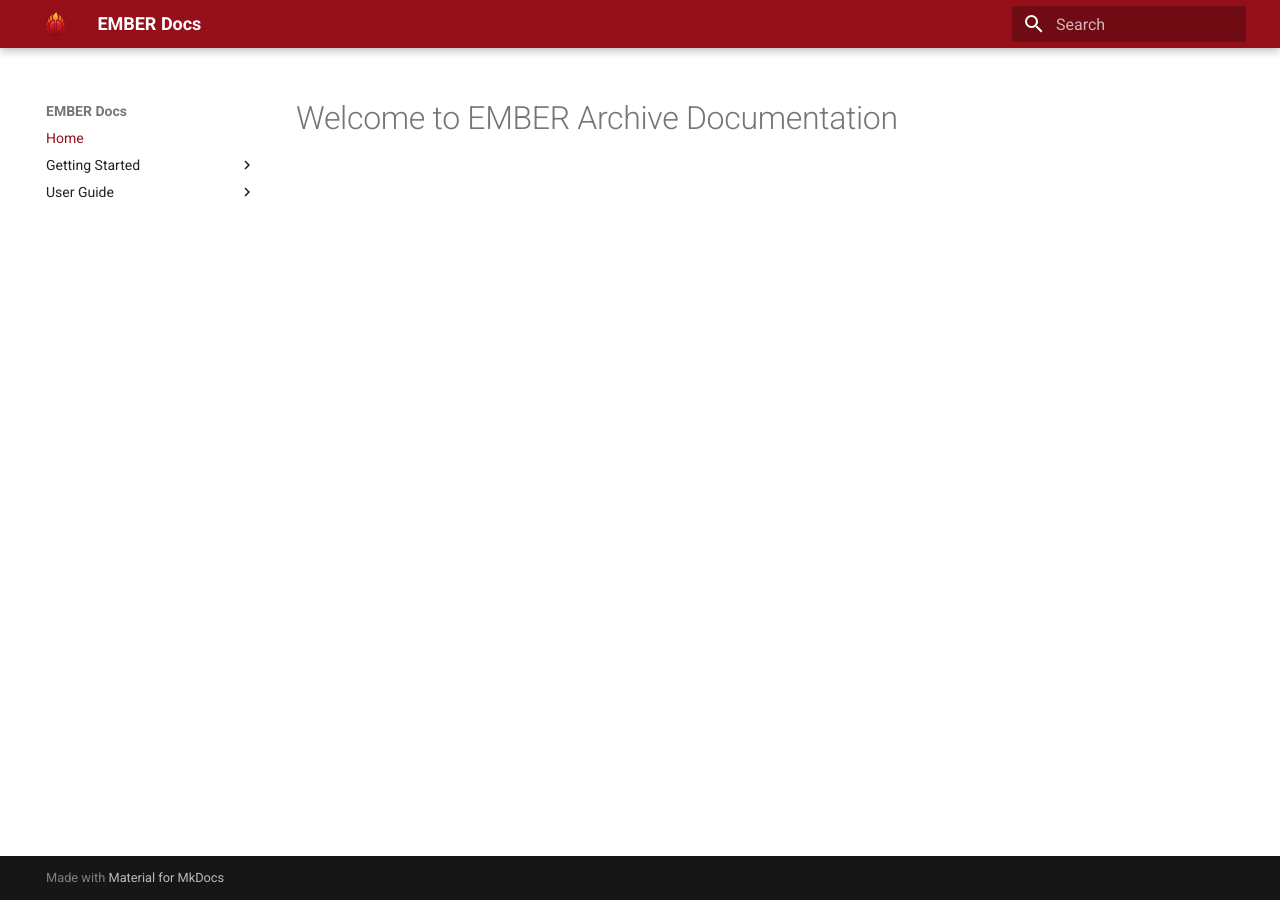
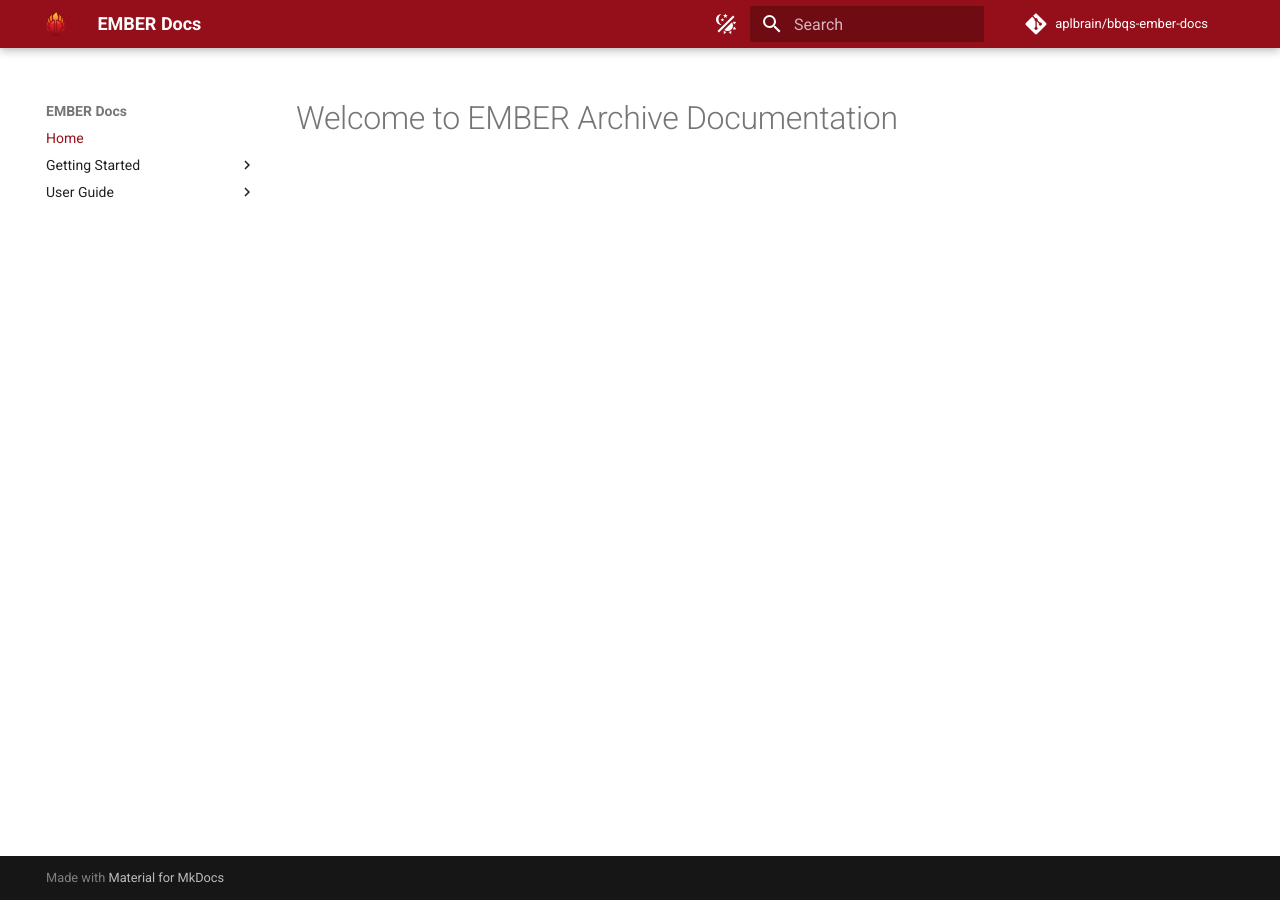
Before and after one commit to aplbrain/BBQS-EMBER-docs, an MkDocs documentation site: the page built from docs/index.md, in a window 1280 px wide. Built offline with MkDocs 1.6.1 and Material for MkDocs 9.7.7, drawn with Linux system fonts in a browser that asks for light colours; comment, search, counter and statistics services are not loaded.

Commit message:
add light/dark mode toggle and github repo link

```diff
--- a/mkdocs.yml
+++ b/mkdocs.yml
@@ -1,4 +1,6 @@
 site_name: EMBER Docs
+repo_name: aplbrain/bbqs-ember-docs
+repo_url: https://github.com/aplbrain/BBQS-EMBER-docs
 
 theme:
   name: material
@@ -6,8 +8,21 @@ theme:
   logo: assets/ember-logo.png
   favicon: assets/favicon.ico
   palette:
-    primary: custom
-    accent: custom
+    - media: "(prefers-color-scheme: light)"
+      scheme: default
+      primary: custom
+      accent: deep orange
+      toggle:
+        icon: material/theme-light-dark
+        name: Switch to dark mode
+
+    - media: "(prefers-color-scheme: dark)"
+      scheme: slate
+      primary: custom
+      accent: deep orange
+      toggle:
+        icon: material/theme-light-dark
+        name: Switch to light mode
 
 extra_css:
   - stylesheets/extra.css
```
